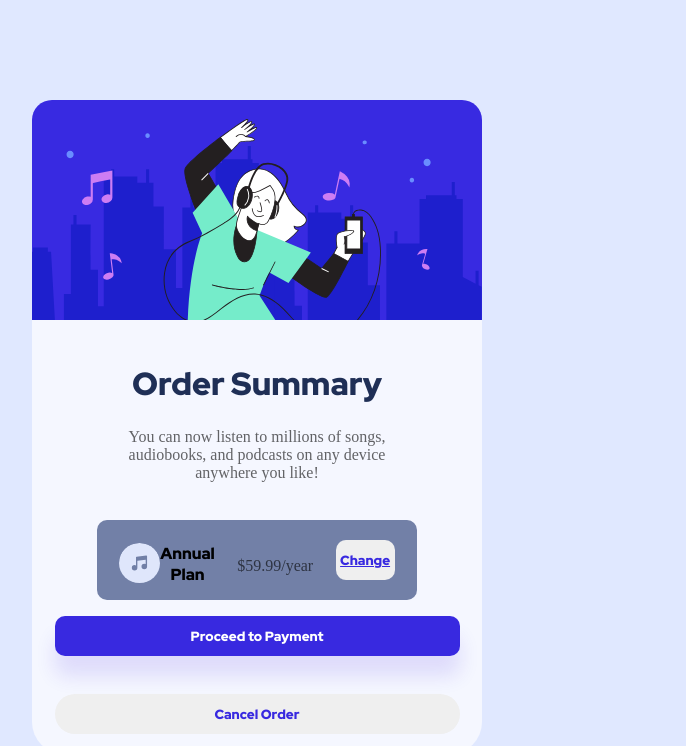
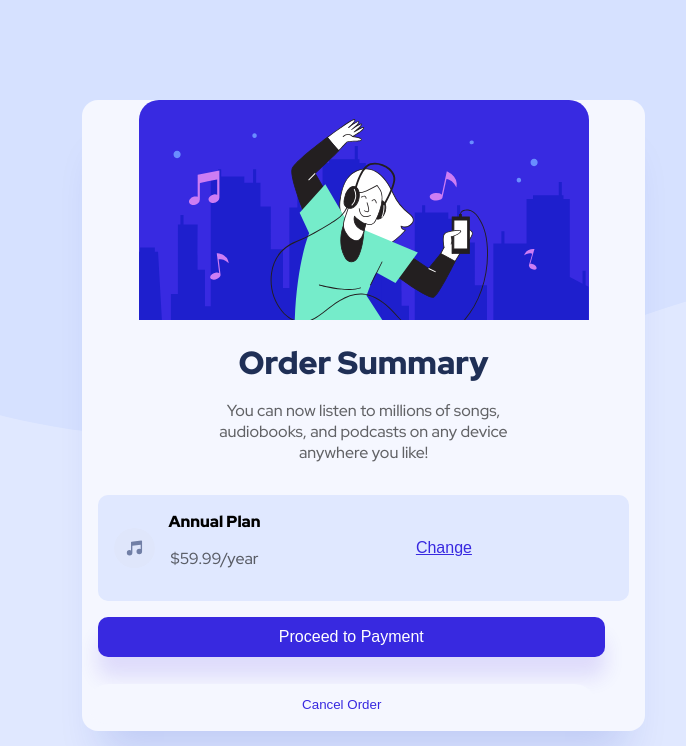
Before and after one commit to purplehippo911/Order_summary, a plain HTML site: page index.html in a window 1280 px wide. Shown: the top 746 px of the page, without its empty margins (168-854 px from the left). Drawn offline with Linux system fonts and the light colour scheme.

Commit message:
final commit

```diff
--- a/index.css
+++ b/index.css
@@ -1,6 +1,6 @@
-@import url("https://fonts.googleapis.com/css2?family=Red+Hat+Display:ital,wght@0,900;1,500;1,900&display=swap");
+@import url("https://fonts.googleapis.com/css2?family=Red+Hat+Display:wght@500,700;900&display=swap");
 :root {
-  --Dark_blue: hsl(223, 47%, 23%); /* button */
+  --Dark_blue: hsl(223, 47%, 23%); /* button_hover, title */
   --Pale_blue: hsl(225, 100%, 94%);
   --Bright_blue: hsl(245, 75%, 52%);
   --Very_pale_blue: hsl(225, 100%, 98%);
@@ -14,10 +14,14 @@
   box-sizing: inherit;
 }
 body {
+  margin: 0;
   font-size: 16px;
   box-sizing: border-box;
   background-color: var(--Pale_blue);
   text-align: center;
+  background-image: url(/images/pattern-background-desktop.svg);
+  background-repeat: no-repeat;
+  font-family: "Red Hat Display", sans-serif;
 }
 main {
   width: clamp(375px, 51.8%, 1440px);
@@ -27,65 +31,65 @@ main {
   left: 200px;
   top: 100px;
 }
-.wrapper_image {
-  background-image: url(/images/pattern-background-desktop.svg);
-}
+
 img {
+  max-width: 100%;
   border-radius: 20px 20px 0px 0px;
+  border-color: var(--Desaturated_blue);
 }
 .summary_card {
-  border-radius: 2rem;
+  border-radius: 1rem;
   background-color: var(--Very_pale_blue);
+  width: 85%;
+  margin: 0 auto;
   display: flex;
-  align-items: center;
-  justify-content: center;
   flex-direction: column;
-  position: absolute;
+  margin-bottom: 40px;
+  box-shadow: 0px 40px 40px -20px rgba(13, 48, 189, 0.151826);
 }
-h1,
 h2,
-button {
-  font-family: "Red Hat Display", sans-serif;
+.btn_1,
+.plan_title {
+  font-size: 1rem;
 }
 h1 {
   color: var(--Dark_blue);
-  padding-block-start: 2.4rem;
+  padding-block-start: 1rem;
 }
 p {
   color: var(--Pale_blue);
   color: black;
   opacity: 0.6;
-  margin: 1.4rem;
+  margin: 1rem;
 }
 
 .order_container {
   display: flex;
-  width: 20rem;
-  height: 5rem;
+  align-items: center;
+  padding: 1rem;
   border-radius: 10px;
-  background-color: var(--Desaturated_blue);
   margin: 1rem;
-  padding: 1.4rem;
+  background-color: var(--Pale_blue);
 }
+
 .music_icon {
   width: 40.8px;
   height: 40.8px;
-}
-h2 {
-  font-size: 16px;
-  position: relative;
-}
-.plan_info {
-  padding: 0;
-  margin-block-start: 0.6rem;
   position: relative;
   left: 0px;
-  top: 5px;
+}
+
+.plan_info {
+}
+.plan_title {
+  font-weight: 600;
 }
 .change_order {
   color: var(--Bright_blue);
+  background-color: var(--pale_blue);
   text-decoration: underline;
   align-self: center;
+  font-size: 1rem;
 }
 .change_order :hover {
   color: var(--Dark_blue);
@@ -96,28 +100,34 @@ button {
   height: 40px;
   border: 0px;
   border-radius: 10px;
+  cursor: pointer;
 }
 
 .btn_1 {
   background-color: var(--Bright_blue);
   color: white;
   box-shadow: 0px 20px 20px rgba(56, 24, 225, 0.1209291);
+  margin-left: 1rem;
+}
+.btn_1 :hover {
+  background-color: #766cf1;
 }
 .cancel_order {
-  margin: 20px;
+  margin: 0.4rem;
   border: 0;
   border-radius: 20px;
   color: var(--Bright_blue);
+  background-color: var(--Very_pale_blue);
 }
 .cancel_order:hover {
   color: var(--Dark_blue);
 }
 footer {
-  margin: 700px;
+  margin: 5rem;
+  position: relative;
+  top: 600px;
+  right: 50px;
   padding: 50px;
-  position: absolute;
-  left: 10px;
-  top: 50px;
 }
 
 @media screen and (max-width: 375px) {
@@ -125,4 +135,13 @@ footer {
     background-image: url(/images/pattern-background-mobile.svg);
     font-size: 10px;
   }
+  .btn {
+    margin-bottom: 2rem;
+  }
 }
+
+@media (min-width: 800px) {
+  body {
+    padding: 90px 0;
+  }
+}
--- a/index.html
+++ b/index.html
@@ -8,7 +8,6 @@
   </head>
   <body>
     <main>
-      <div class="wrapper_image">
       <div class="summary_card">
         <div class="main_image">
           <img
@@ -28,9 +27,12 @@
             class="music_icon"
             alt="music icon"
           />
-            <h2 class="plan_title">Annual Plan</h2>
-            <p class="plan_info">$59.99/year</p>
-            <button class="change_order" src="#">Change</button> </div>
+          <div class="plan_info">
+            <span class="plan_title">Annual Plan</span>
+            <p>$59.99/year</p>
+          </div>
+          <button class="change_order" src="#">Change</button>
+        </div>
         <button class="btn_1">Proceed to Payment</button>
         <br />
         <button class="cancel_order" src="#">Cancel Order</button>
```
Lines whose indentation alone changed are shown as unchanged.
